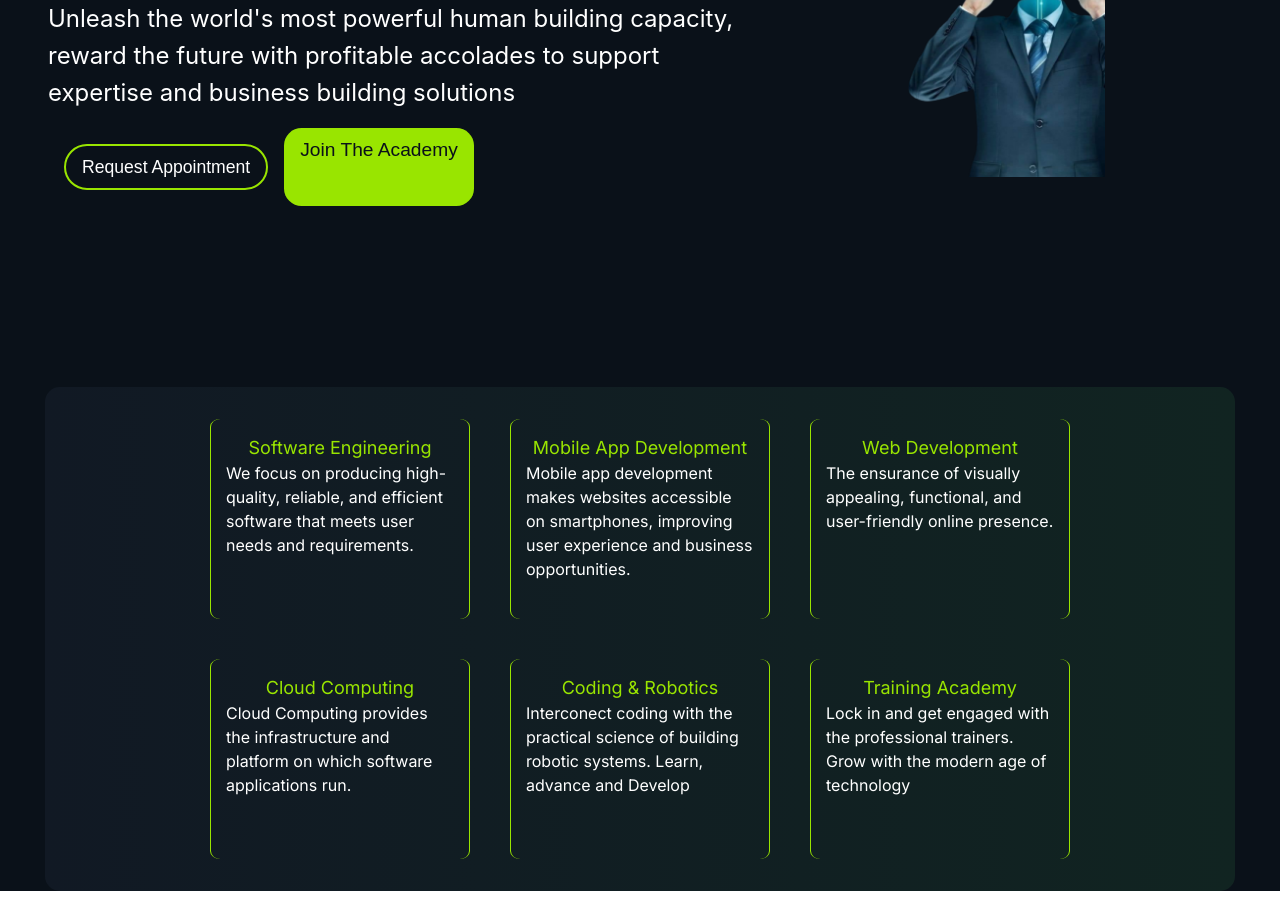
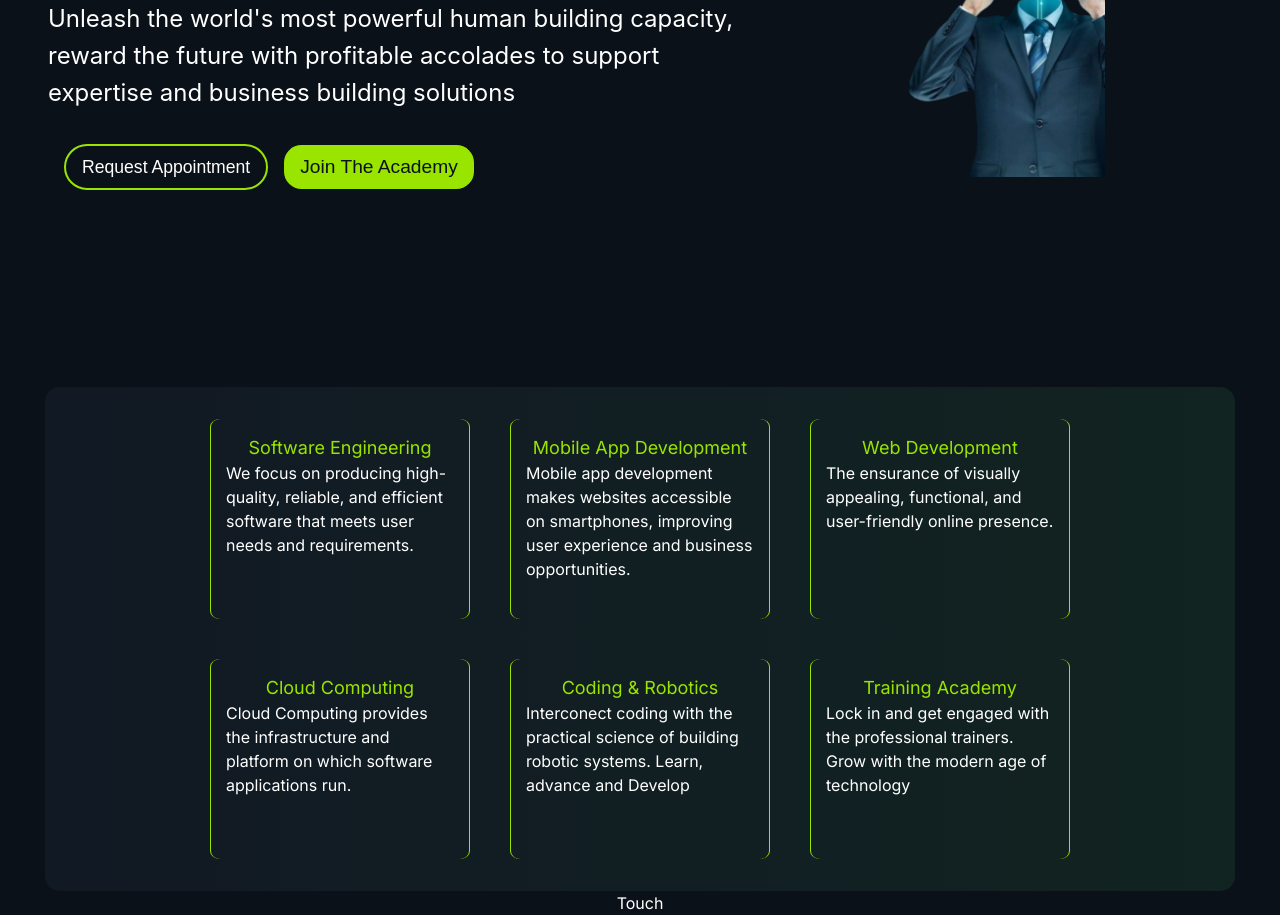
Before and after one commit to VictorKingsHub/taughtlevel, a Next.js app: page / in a window 1280 px wide. Shown: the part 380-1295 px from the top of the page. Before the commit the page ends 1271 px from the top, so only its background shows below. Built offline with nearby package versions, Linux system fonts and the light colour scheme.

Commit message:
button fix

```diff
--- a/app/page.tsx
+++ b/app/page.tsx
@@ -1,5 +1,6 @@
 import HeroSection from "@/ui/nav/welcome/HeroSection";
 import Services from "@/ui/nav/welcome/Services";
+import Touch from "@/ui/nav/welcome/Touch";
 import Image from "next/image";
 
 export default function Home() {
@@ -7,6 +8,7 @@ export default function Home() {
     <main >
       <HeroSection />
       <Services />
+      <Touch />
     </main>
   );
 }
--- a/ui/nav/welcome/HeroSection.module.css
+++ b/ui/nav/welcome/HeroSection.module.css
@@ -99,11 +99,11 @@
 
 .buttons {
     display: flex;
-    /* justify-content: center; */
-    /* align-items: center; */
+    align-items: center;
     font-family: Montserrat, sans-serif;
     flex-direction: row;
     margin: 1rem;
+    width: 100%;
 
     @media (max-width: 767px) {
         flex-direction: column;
@@ -118,8 +118,6 @@
     font-size: 1.2rem;
     width: fit-content;
     font-weight: 500;
-    /* margin: 1rem; */
-    color: var(--white-color);
     color: var(--dark-color);
 
     @media (max-width: 767px) {
--- /dev/null
+++ b/ui/nav/welcome/Touch.module.css
@@ -0,0 +1,17 @@
+.container{
+    background-color: var(--dark-color);
+    color: var(--white-color);
+    width: 100%;
+    height: fit-content;
+    display: flex;
+    flex-direction: column;
+    align-items: center;
+    justify-content: center;
+    outline: none;
+    border: none;
+
+    @media (max-width: 767px) {
+
+
+    }
+}
--- /dev/null
+++ b/ui/nav/welcome/Touch.tsx
@@ -0,0 +1,12 @@
+import React from 'react'
+import styles from "./Touch.module.css"
+
+const Touch = () => {
+  return (
+    <div className={styles.container}>
+      Touch
+    </div>
+  )
+}
+
+export default Touch
```
